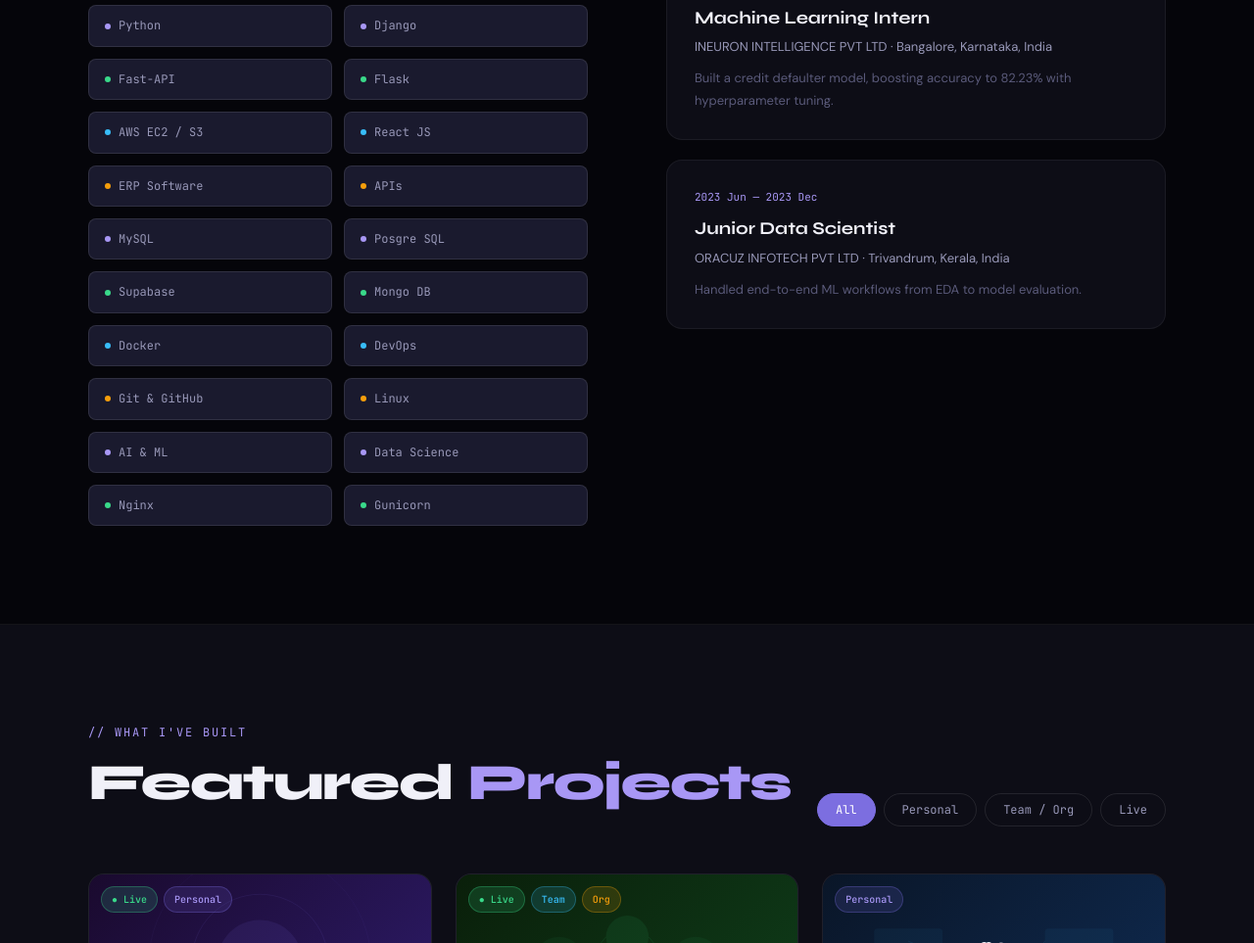
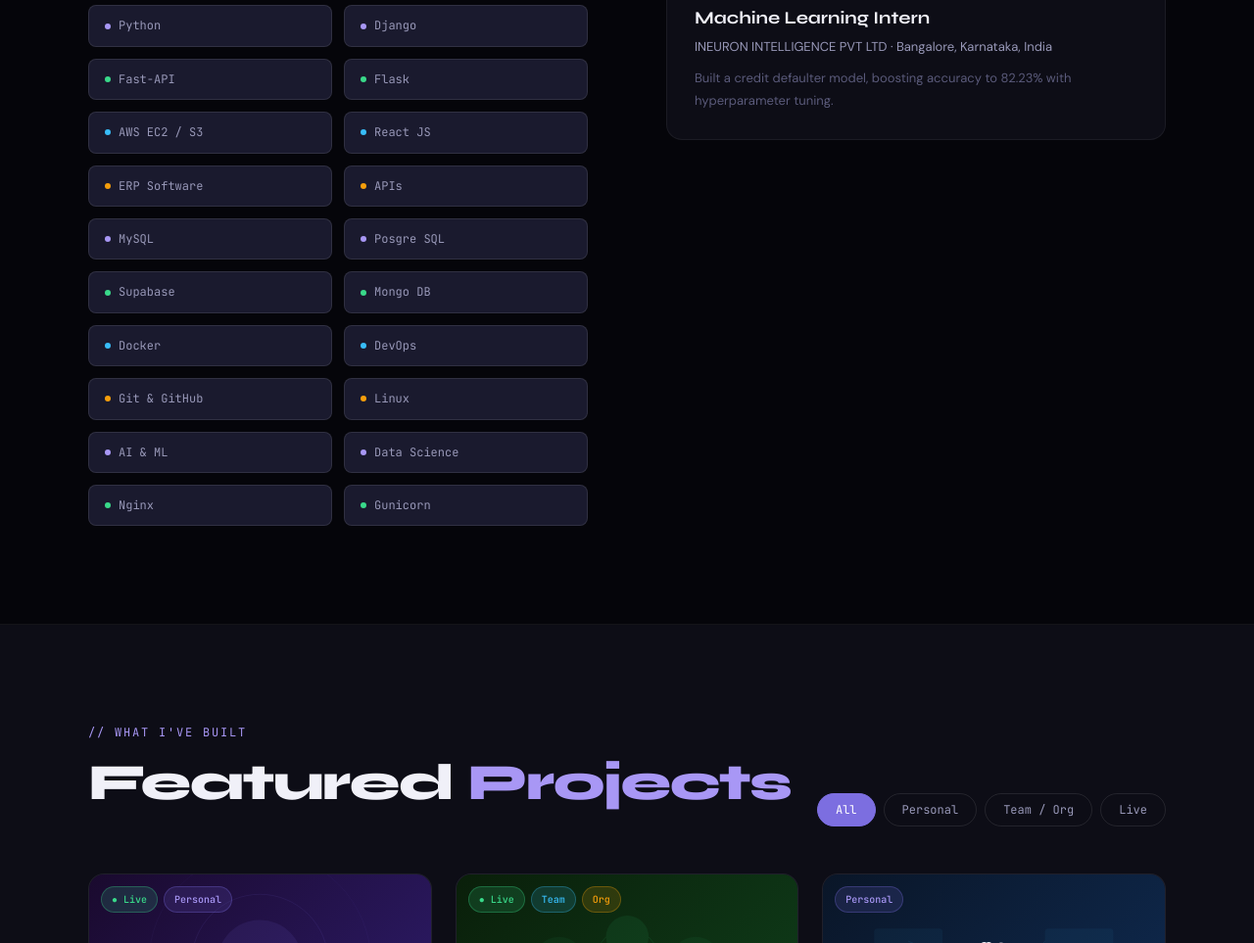
Before and after one commit to alnxha7/alnxha7.github.io, a plain HTML site: page index.html in a window 1280 px wide. Shown: the part 1649-2612 px from the top of the page at 98% size. Drawn offline with Linux system fonts and the light colour scheme.

Commit message:
removed bochdale

```diff
--- a/index.html
+++ b/index.html
@@ -339,12 +339,6 @@ footer{background:var(--bg);border-top:1px solid var(--border);padding:48px 40px
           <div class="exp-role">Machine Learning Intern</div>
           <div class="exp-company">INEURON INTELLIGENCE PVT LTD &middot; Bangalore, Karnataka, India</div>
           <div class="exp-desc">Built a credit defaulter model, boosting accuracy to 82.23% with hyperparameter tuning.</div>
-        </div>
-        <div class="exp-card">
-          <div class="exp-year">2023 Jun — 2023 Dec</div>
-          <div class="exp-role">Junior Data Scientist</div>
-          <div class="exp-company">ORACUZ INFOTECH PVT LTD &middot; Trivandrum, Kerala, India</div>
-          <div class="exp-desc">Handled end-to-end ML workflows from EDA to model evaluation.</div>
         </div>
       </div>
     </div>
```
